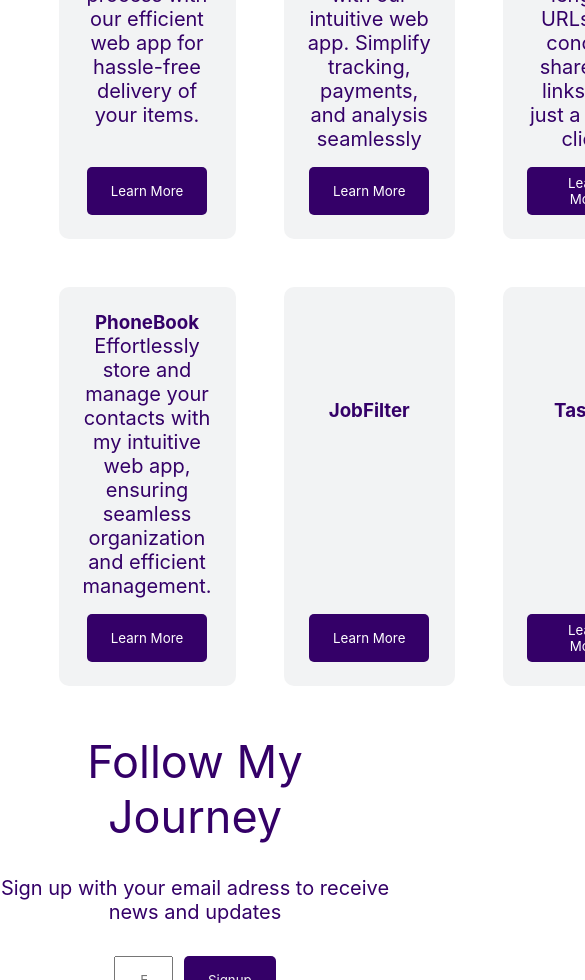
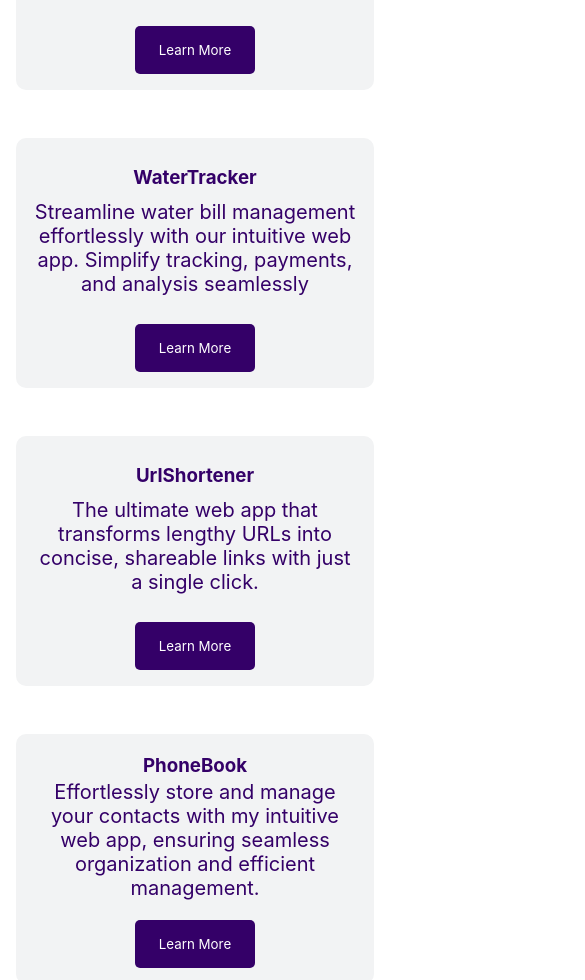
Before and after one commit to mwongess/portefeuille, a React (Vite) app in the folder client/: page / in a window 390 px wide. Shown: the part 1020-2000 px from the top of the page, 585 px wide, since content can reach past the window. Built offline with nearby package versions, Linux system fonts and the light colour scheme.

Commit message:
Update mobile view

```diff
--- a/client/src/components/Projects/ProjectsStyles.css
+++ b/client/src/components/Projects/ProjectsStyles.css
@@ -2,7 +2,7 @@
   display: grid;
   grid-template-columns: 1fr 1fr 1fr;
   gap: 3rem;
-  padding: 1rem 15%;
+  padding: 1rem 8rem;
 }
 .project {
   display: flex;
@@ -10,7 +10,7 @@
   align-items: center;
   text-align: center;
   justify-content: space-between;
-  padding: 1.5rem;
+  padding: 1.5rem 4rem;
   border-radius: 10px;
   color: #340068;
   background-color: #f2f3f4;
@@ -29,3 +29,15 @@
   border: none;
   cursor: pointer;
 }
+@media screen and (max-width: 600px) {
+    .projects{
+        display: flex;
+        flex-direction: column;
+        padding: 1rem;
+    }
+    .project{
+        width: 100%;
+        padding: 1rem;
+        height: fit-content;
+    }
+}
--- a/client/src/components/cta/CtaStyles.css
+++ b/client/src/components/cta/CtaStyles.css
@@ -28,3 +28,15 @@
     text-decoration: underline;
     cursor: pointer;
 }
+
+@media screen and (max-width: 600px) {
+    .cta{
+        padding: 1rem;
+    }
+    .cta input{
+        width: 70%;
+    }
+    .cta button{
+        /* width: 20%; */
+    }
+}
```
